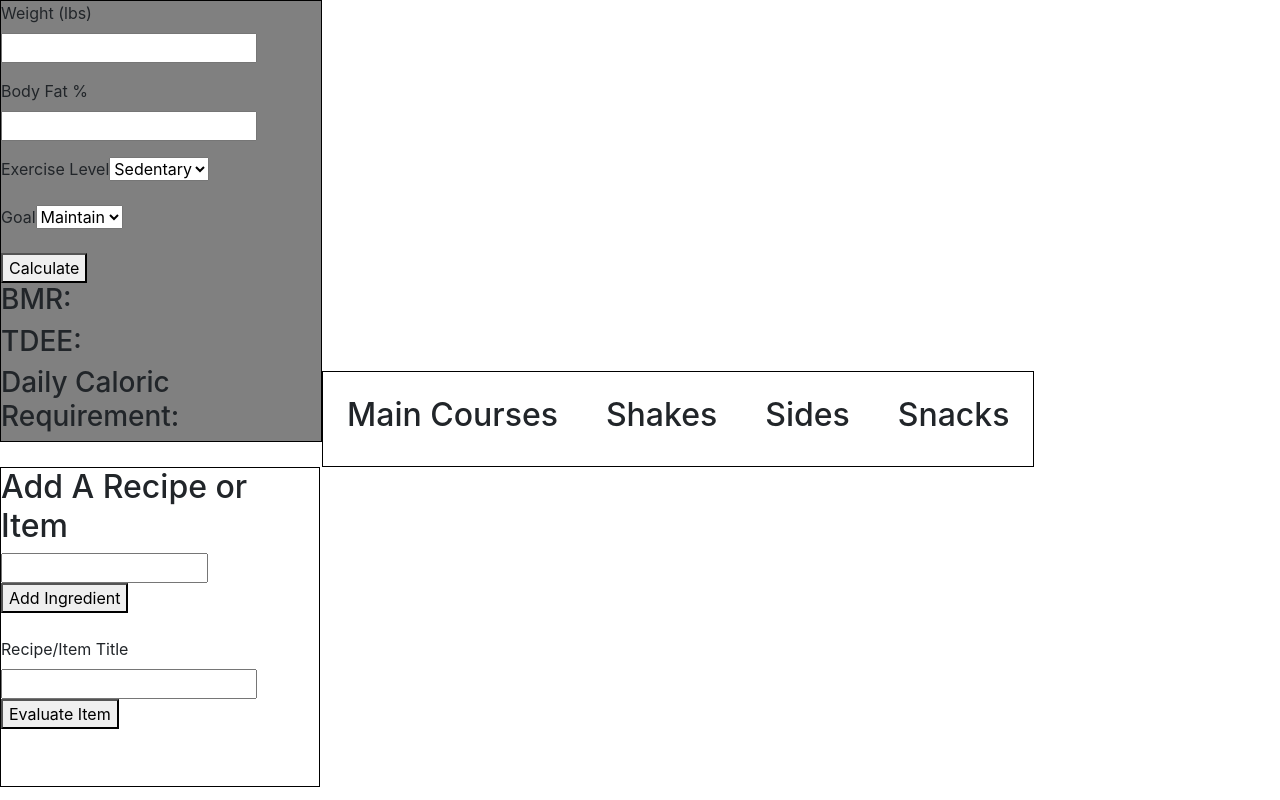
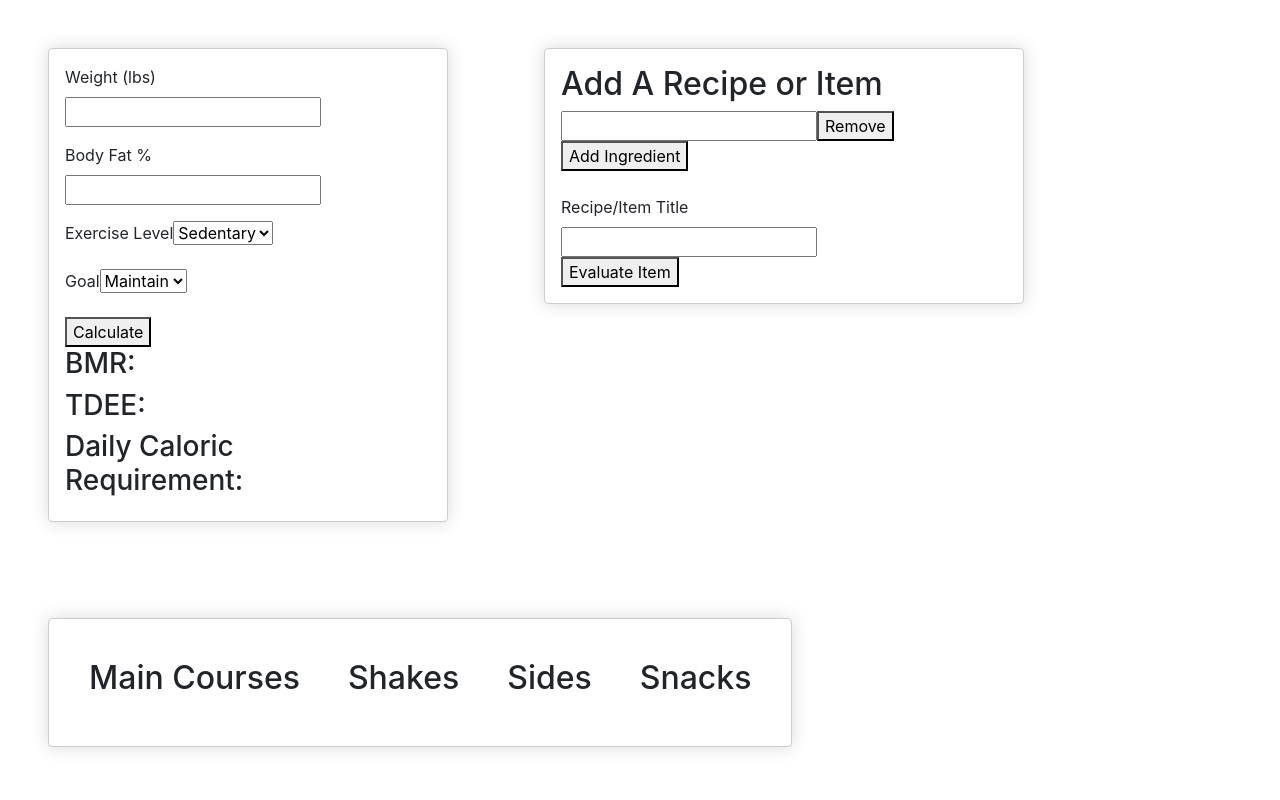
Before and after one commit to patriot898/Macros, a React app: page / in a window 1280 px wide. Built offline with nearby package versions, Linux system fonts and the light colour scheme; no server answers; the HTML template or start-up script is replaced by a standard one.

Commit message:
Add CSS to Calc and Recipe Adder

```diff
--- a/client/src/components/App.jsx
+++ b/client/src/components/App.jsx
@@ -144,7 +144,6 @@ class App extends React.Component {
           handleHide={this.handleHidePlanModal.bind(this)}
           show={this.state.showPlanModal}
           />
-        <FoodDisplay recipes={this.state.recipes} />
         <RecipeAdder
           evaluate={this.evaluateRecipe.bind(this)}
           addRecipe={this.addRecipe.bind(this)}
@@ -159,6 +158,7 @@ class App extends React.Component {
           handleShowItemModal={this.handleShowItemModal.bind(this)}
           getRecipes={this.getRecipes.bind(this)}
         />
+        <FoodDisplay recipes={this.state.recipes} />
       </div>
     )
   }
--- a/client/src/components/FoodDisplay.jsx
+++ b/client/src/components/FoodDisplay.jsx
@@ -12,8 +12,13 @@ const Recipe = styled.div `
 `;
 
 const Wrapper = styled.div `
-  border: thin solid black;
+  background: #fff;
+  border-radius: 4px;
+  box-shadow: 0 0 18px rgba(0, 0, 0, .15);
   width: fit-content;
+  border: 1px solid #ccc;
+  padding: 1em;
+  margin: 3em;
   display: inline-block;
 `;
 
@@ -24,6 +29,7 @@ const Header = styled.h2`
 const DisplayBlock = styled.div`
   display: inline-block;
   padding: 1.5em;
+  vertical-align: top;
 `
 
 
--- a/client/src/components/PlanDisplay.jsx
+++ b/client/src/components/PlanDisplay.jsx
@@ -55,7 +55,7 @@ export default function PlanDisplay(props) {
       size="sm"
       centered="true">
       <ModalBody>
-          <ModalHeader>Meal Plan</ModalHeader>
+          <ModalHeader><h3>Meal Plan</h3></ModalHeader>
           <DisplayBlock>
             <Header id="breakfast">Breakfast</Header>
             {props.plan.breakfast.map((recipe) => <Recipe>{recipe.name}</Recipe>)}
--- a/client/src/components/RecipeAdder.jsx
+++ b/client/src/components/RecipeAdder.jsx
@@ -3,10 +3,15 @@ import styled from 'styled-components';
 import { RecipeModal, ItemModal } from './AdderModals.jsx';
 
 const Wrapper = styled.div`
-  width: 20em;
-  background: alice-blue;
-  border: thin solid black;
-  height: 20em;
+  background: #fff;
+  border-radius: 4px;
+  box-shadow: 0 0 18px rgba(0, 0, 0, .15);
+  width: 30em;
+  border: 1px solid #ccc;
+  padding: 1em;
+  margin: 3em;
+  display: inline-block;
+  vertical-align: top
 `;
 
 const AddIngredientButton = styled.button`
@@ -16,15 +21,15 @@ const AddIngredientButton = styled.button`
 `;
 
 const RemoveIngredientButton = styled.button`
-  display: ${(props) => props.id === 'entry0' ? 'none' : 'block'};
+display: ${ (props) => props.id === 'entry0' ? 'none' : 'block' };
 float: left;
 clear: right;
 `;
 
 const ItemEntryInput = styled.input`
-  width: 65%;
+width: 65 %;
 float: left;
-  clear: ${(props) => props.id === 'entry0' ? 'right' : 'none'};
+clear: ${ (props) => props.id === 'entry0' ? 'right' : 'none' };
 `;
 
 const IngredientLineDiv = styled.div`
@@ -99,7 +104,7 @@ class RecipeAdder extends React.Component {
   onIngredientChange(event) {
     const ingredients = this.state.ingredients;
     const targetIndex = ingredients.findIndex((ingredient) => {
-      return `entry${ingredient.id}` === event.target.id;
+      return `entry${ ingredient.id } ` === event.target.id;
     })
     ingredients[targetIndex].value = event.target.value;
     this.setState({ ingredients });
@@ -122,7 +127,7 @@ class RecipeAdder extends React.Component {
 
   removeIngredient(event) {
     const ingredients = this.state.ingredients.filter((ingredient) => {
-      return `entry${ingredient.id}` !== event.target.id;
+      return `entry${ ingredient.id } ` !== event.target.id;
     });
     let addButtonText = 'Recipe';
     if (ingredients.length === 1) {
@@ -191,7 +196,7 @@ class RecipeAdder extends React.Component {
       <Wrapper>
         <Header>Add A Recipe or Item</Header>
         {this.state.ingredients.map((ingredient) =>
-          <IngredientLine id={`entry${ingredient.id}`} value={ingredient.value} change={this.onIngredientChange.bind(this)} remove={this.removeIngredient.bind(this)} />
+          <IngredientLine id={`entry${ ingredient.id } `} value={ingredient.value} change={this.onIngredientChange.bind(this)} remove={this.removeIngredient.bind(this)} />
         )}
         <AddIngredientButton onClick={this.addIngredient.bind(this)}>Add Ingredient</AddIngredientButton>
         <br></br>
--- a/client/src/components/TdeeCalculator.jsx
+++ b/client/src/components/TdeeCalculator.jsx
@@ -2,10 +2,15 @@ import React from 'react';
 import styled from 'styled-components';
 
 const Wrapper = styled.div`
-  border: thin solid black;
-  background: grey;
-  width: fit-content;
+  background: #fff;
+  border-radius: 4px;
+  box-shadow: 0 0 18px rgba(0, 0, 0, .15);
+  width: 25em;
+  border: 1px solid #ccc;
+  padding: 1em;
+  margin: 3em;
   display: inline-block;
+  vertical-align: top
 `;
 
 const InputContainer = styled.div`
```
Lines whose indentation alone changed are shown as unchanged.
